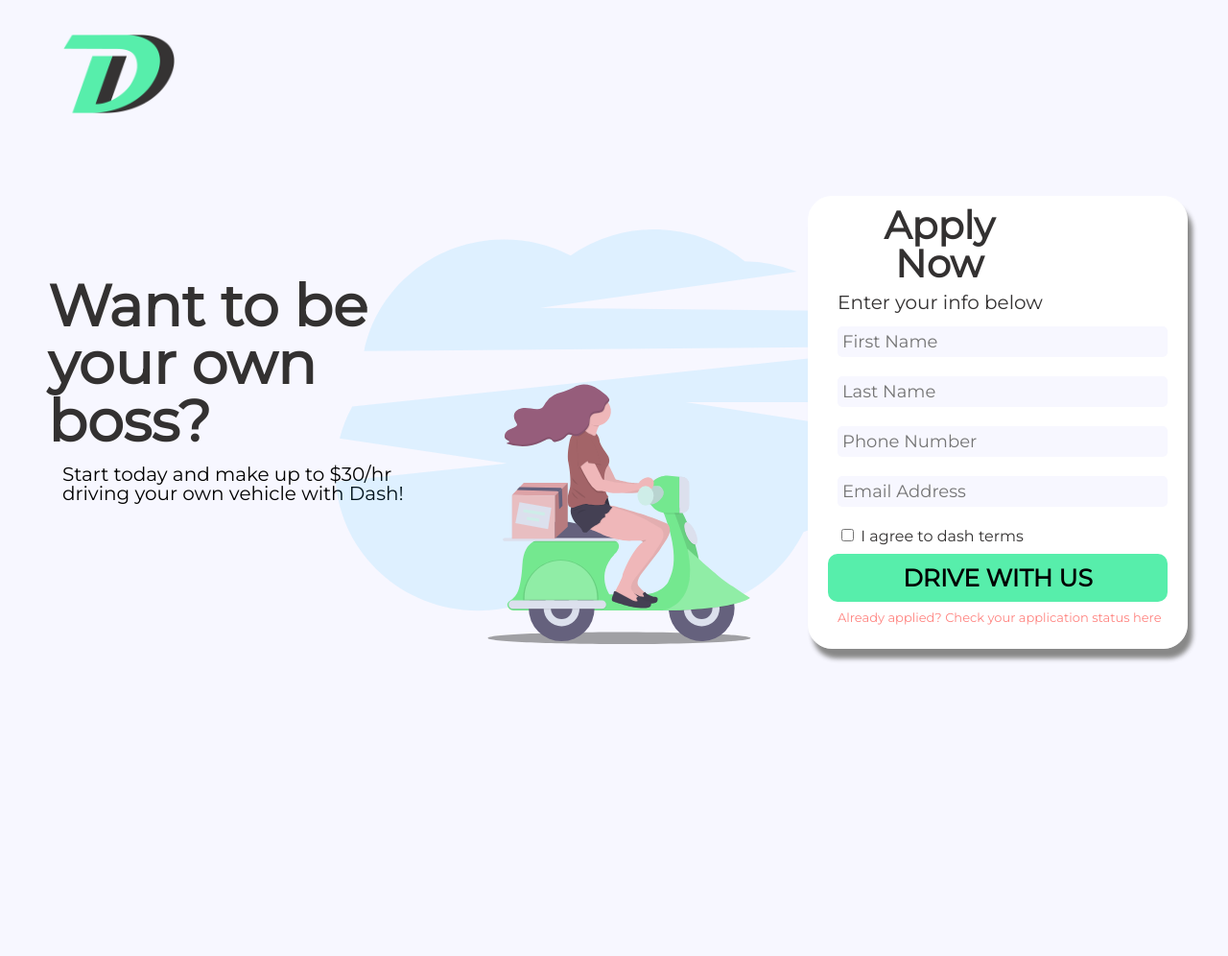
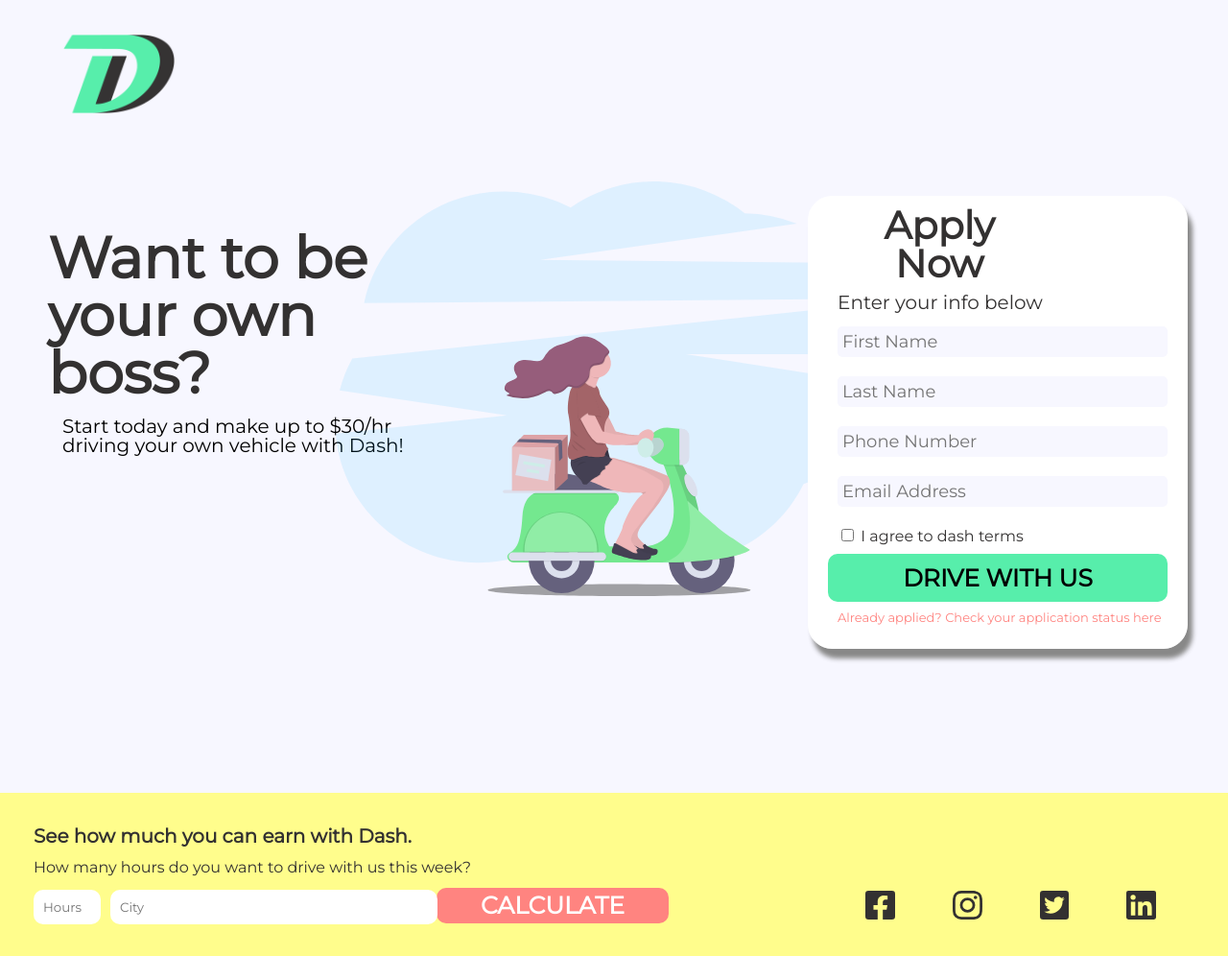
Before and after one commit to vent0046/vent0046.github.io, a plain HTML site: page landing-page/index.html in a window 1280 px wide. Shown: the part 47-1043 px from the top of the page at 96% size. Drawn offline with Linux system fonts and the light colour scheme.

Commit message:
somehing

```diff
--- a/landing-page/styles/style.css
+++ b/landing-page/styles/style.css
@@ -62,7 +62,6 @@
     font-size: 105px;
     font-weight: bold;
     color: #333131;
-
 }
 
 .container p{
@@ -103,7 +102,6 @@
 
 .wrapper fieldset{
     padding: 10px;
-
 }
 
 .wrapper fieldset input {
@@ -130,7 +128,6 @@
     font-family: 'Montserrat', sans-serif;
     font-size: 25px;
     font-weight: bold;
-
 }
 .wrapper form p{
     font-size: 18px;
@@ -178,18 +175,23 @@
     border: none;
     border-radius: 10px;
 }
+
 input.checkbox{
     border: solid black 10px;
 }
+
 input#hours{
     width: 50px;
 }
+
 input#city{
     width: 170%;
 }
+
 footer fieldset{
     padding-right: 10px;
 }
+
 footer button{
     background-color: #ff8480;
     color: white;
@@ -200,7 +202,6 @@
     display: block;
     padding: 10px;
     text-align: center;
-
 }
 
 img#facebook,
@@ -214,24 +215,28 @@
 }
 
 @media(min-width:690px){
+
     body #logo{
         width: 30%;
     }
+
     .container img{
         width: 70%;
         padding-left: 100px;
         padding-bottom: 30px;
     }
+
     h2{
         padding-right: 215px;
     }
+
     footer button{
         width: 40%;
         float: right;
         margin-top: -38px;
         height: 40px;
+    }
 
-    }
     div.row{
         padding: 0px 0px 0px 0px;
         width:40%;
@@ -241,41 +246,52 @@
 }
 
 @media(min-width:1000px){
+
    body{
         margin: 50px;
+    }
+
+    div.container{
+        margin-bottom: -650px;
     }
 
     body #logo{
         width: 10%;
         padding-bottom: 100px;
     }
+
     .container{
         position: relative;
         margin: auto;
-        bottom: -50px;
     }
+
     h1,
     .container p{
         margin-right: 63%;
     }
+
     h1{
         font-size: 60px;
     }
+
     .container p{
         font-size: 20px;
     }
+
     .container img{
         width: 50%;
         position: relative;
-        top: -300px;
+        bottom: 300px;
         right: -200px;
     }
+
     .wrapper{
         width: 30%;
         position: relative;
-        top: -750px;
+        bottom: 100px;
         right: -400px;
     }
+
     .wrapper h2{
         width: 60%;
         padding-right: 5px;
@@ -287,21 +303,34 @@
         padding-right: 5px;
         font-size: 13px;
     }
+
     footer{
         margin: -50px;
     }
+
     div.foot{
         position: relative;
+        top: 30px;
     }
+
     footer button{
         float: left;
         margin-left: 420px;
         width: 20%;
         height: 37px;
     }
+
     footer .icons{
         display: flex;
         float: right;
         margin-top: -60px;
     }
+
+    h3{
+        font-size: 20px;
+    }
+
+    footer p{
+        font-size: 16px;
+    }
 }
--- a/mtm6201-picture-this-master/style.css
+++ b/mtm6201-picture-this-master/style.css
@@ -31,6 +31,7 @@
 
 img {
   display: block;
+  width: 100%;
 }
 
 @media (min-width: 960px) {
```
Also changed, not shown: landing-page/index.html (+2 -5 lines).
